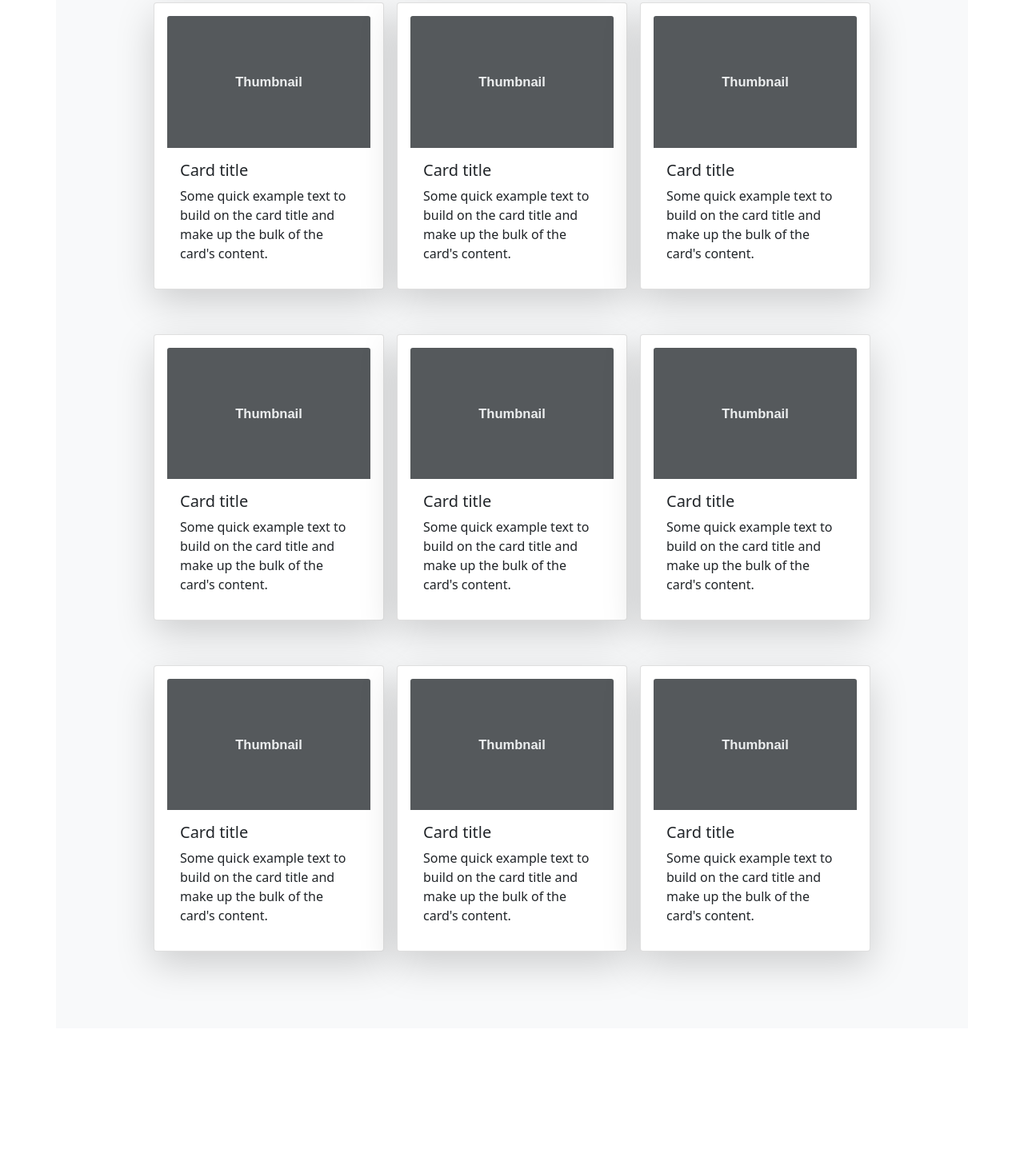
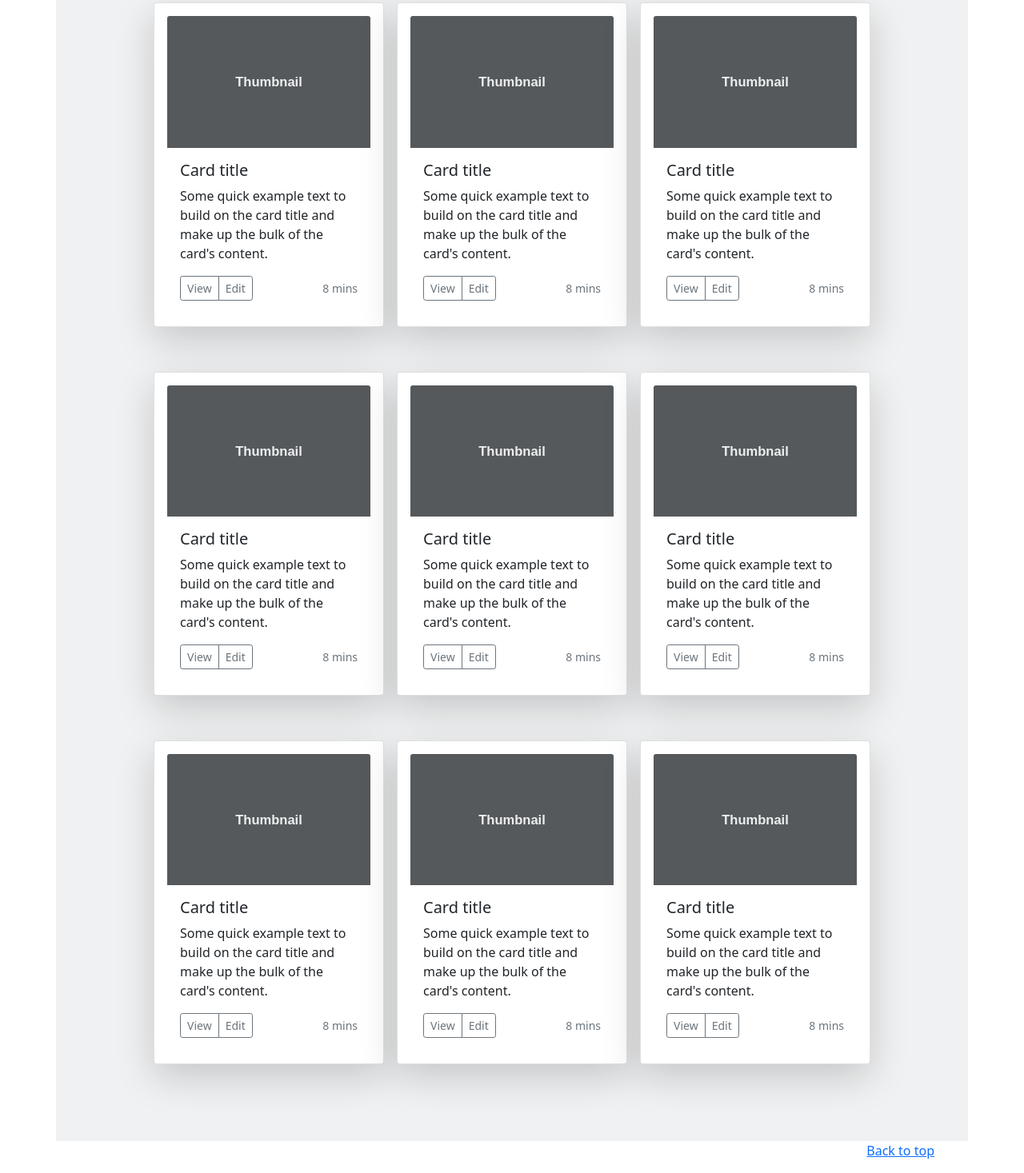
Before and after one commit to Muhammad-Nurul-Abser/responsible-bootstrap, a plain HTML site: page index.html in a window 1280 px wide. Shown: the part 507-1974 px from the top of the page at 80% size. Before the commit the page ends 1793 px from the top, so only its background shows below. Drawn offline with Linux system fonts and the light colour scheme.

Commit message:
card completed

```diff
--- a/index.html
+++ b/index.html
@@ -14,7 +14,7 @@
 </head>
 
 <body class="bg-body">
-    <nav class="navbar navbar-expand-lg navbar-light bg-light">
+    <nav class="navbar navbar-expand-lg navbar-light bg-primary bg-opacity-25">
         <div class="container-fluid">
             <div>
                 <img class=" mt-1 " style="vertical-align: top;" src="images/icons8-camera-50.png" alt="">
@@ -43,10 +43,7 @@
                         <ul class="dropdown-menu" aria-labelledby="navbarDropdown">
                             <li><a class="dropdown-item" href="#">Action</a></li>
                             <li><a class="dropdown-item" href="#">Another action</a></li>
-                            <li>
-                                <hr class="dropdown-divider">
-                            </li>
-                            <li><a class="dropdown-item" href="#">Something else here</a></li>
+
                         </ul>
                     </li>
                 </ul>
@@ -73,15 +70,22 @@
         </div>
     </section>
 
-    <section class="bg-light mt-2 p-lg-5 container">
+    <section class="bg-secondary bg-opacity-10 mt-2 p-lg-5 container ">
         <div class="row justify-content-center text-start ">
 
-            <div class="card m-2 shadow-lg p-3 mb-5 bg-body rounded" style="width: 18rem;">
+            <div class="card m-2 shadow-lg p-3 mb-5 bg-body rounded " style="width: 18rem;">
                 <img src="images/download.svg" class="card-img-top" alt="...">
                 <div class="card-body">
                     <h5 class="card-title">Card title</h5>
                     <p class="card-text">Some quick example text to build on the card title and make up the bulk of
                         the card's content.</p>
+                    <div class="d-flex justify-content-between align-items-center">
+                        <div class="btn-group btn-group-sm ">
+                            <button type="button" class="btn btn-outline-secondary">View</button>
+                            <button type="button" class="btn btn-outline-secondary">Edit</button>
+                        </div>
+                        <small class="text-muted ">8 mins</small>
+                    </div>
 
                 </div>
             </div>
@@ -92,7 +96,13 @@
                     <h5 class="card-title">Card title</h5>
                     <p class="card-text">Some quick example text to build on the card title and make up the bulk of
                         the card's content.</p>
-
+                    <div class="d-flex justify-content-between align-items-center">
+                        <div class="btn-group btn-group-sm ">
+                            <button type="button" class="btn btn-outline-secondary">View</button>
+                            <button type="button" class="btn btn-outline-secondary">Edit</button>
+                        </div>
+                        <small class="text-muted ">8 mins</small>
+                    </div>
                 </div>
             </div>
 
@@ -102,7 +112,13 @@
                     <h5 class="card-title">Card title</h5>
                     <p class="card-text">Some quick example text to build on the card title and make up the bulk of
                         the card's content.</p>
-
+                    <div class="d-flex justify-content-between align-items-center">
+                        <div class="btn-group btn-group-sm ">
+                            <button type="button" class="btn btn-outline-secondary">View</button>
+                            <button type="button" class="btn btn-outline-secondary">Edit</button>
+                        </div>
+                        <small class="text-muted ">8 mins</small>
+                    </div>
                 </div>
             </div>
 
@@ -112,7 +128,13 @@
                     <h5 class="card-title">Card title</h5>
                     <p class="card-text">Some quick example text to build on the card title and make up the bulk of
                         the card's content.</p>
-
+                    <div class="d-flex justify-content-between align-items-center">
+                        <div class="btn-group btn-group-sm ">
+                            <button type="button" class="btn btn-outline-secondary">View</button>
+                            <button type="button" class="btn btn-outline-secondary">Edit</button>
+                        </div>
+                        <small class="text-muted ">8 mins</small>
+                    </div>
                 </div>
             </div>
             <div class="card m-2 shadow-lg p-3 mb-5 bg-body rounded" style="width: 18rem;">
@@ -121,7 +143,13 @@
                     <h5 class="card-title">Card title</h5>
                     <p class="card-text">Some quick example text to build on the card title and make up the bulk of
                         the card's content.</p>
-
+                    <div class="d-flex justify-content-between align-items-center">
+                        <div class="btn-group btn-group-sm ">
+                            <button type="button" class="btn btn-outline-secondary">View</button>
+                            <button type="button" class="btn btn-outline-secondary">Edit</button>
+                        </div>
+                        <small class="text-muted ">8 mins</small>
+                    </div>
                 </div>
             </div>
             <div class="card m-2 shadow-lg p-3 mb-5 bg-body rounded" style="width: 18rem;">
@@ -130,7 +158,13 @@
                     <h5 class="card-title">Card title</h5>
                     <p class="card-text">Some quick example text to build on the card title and make up the bulk of
                         the card's content.</p>
-
+                    <div class="d-flex justify-content-between align-items-center">
+                        <div class="btn-group btn-group-sm ">
+                            <button type="button" class="btn btn-outline-secondary">View</button>
+                            <button type="button" class="btn btn-outline-secondary">Edit</button>
+                        </div>
+                        <small class="text-muted ">8 mins</small>
+                    </div>
                 </div>
             </div>
             <div class="card m-2 shadow-lg p-3 mb-5 bg-body rounded" style="width: 18rem;">
@@ -139,7 +173,13 @@
                     <h5 class="card-title">Card title</h5>
                     <p class="card-text">Some quick example text to build on the card title and make up the bulk of
                         the card's content.</p>
-
+                    <div class="d-flex justify-content-between align-items-center">
+                        <div class="btn-group btn-group-sm ">
+                            <button type="button" class="btn btn-outline-secondary">View</button>
+                            <button type="button" class="btn btn-outline-secondary">Edit</button>
+                        </div>
+                        <small class="text-muted ">8 mins</small>
+                    </div>
                 </div>
             </div>
             <div class="card m-2 shadow-lg p-3 mb-5 bg-body rounded" style="width: 18rem;">
@@ -148,7 +188,13 @@
                     <h5 class="card-title">Card title</h5>
                     <p class="card-text">Some quick example text to build on the card title and make up the bulk of
                         the card's content.</p>
-
+                    <div class="d-flex justify-content-between align-items-center">
+                        <div class="btn-group btn-group-sm ">
+                            <button type="button" class="btn btn-outline-secondary">View</button>
+                            <button type="button" class="btn btn-outline-secondary">Edit</button>
+                        </div>
+                        <small class="text-muted ">8 mins</small>
+                    </div>
                 </div>
             </div>
             <div class="card m-2 shadow-lg p-3 mb-5 bg-body rounded" style="width: 18rem;">
@@ -157,13 +203,21 @@
                     <h5 class="card-title">Card title</h5>
                     <p class="card-text">Some quick example text to build on the card title and make up the bulk of
                         the card's content.</p>
-
+                    <div class="d-flex justify-content-between align-items-center">
+                        <div class="btn-group btn-group-sm ">
+                            <button type="button" class="btn btn-outline-secondary">View</button>
+                            <button type="button" class="btn btn-outline-secondary">Edit</button>
+                        </div>
+                        <small class="text-muted ">8 mins</small>
+                    </div>
                 </div>
             </div>
         </div>
+    </section>
 
 
-    </section>
+    <p class=" float-end " style="margin-right: 7rem;"> <a href="#">Back to top</a> </p>
+
 
     <script src="js/bootstrap.bundle.min.js"></script>
 </body>
```
